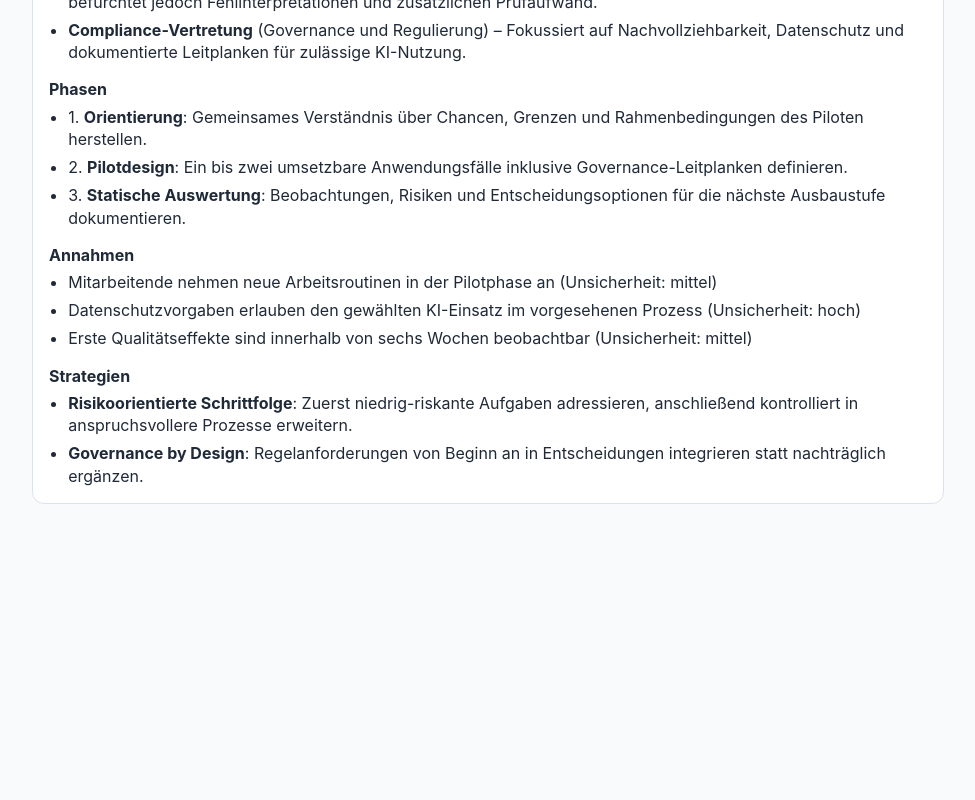
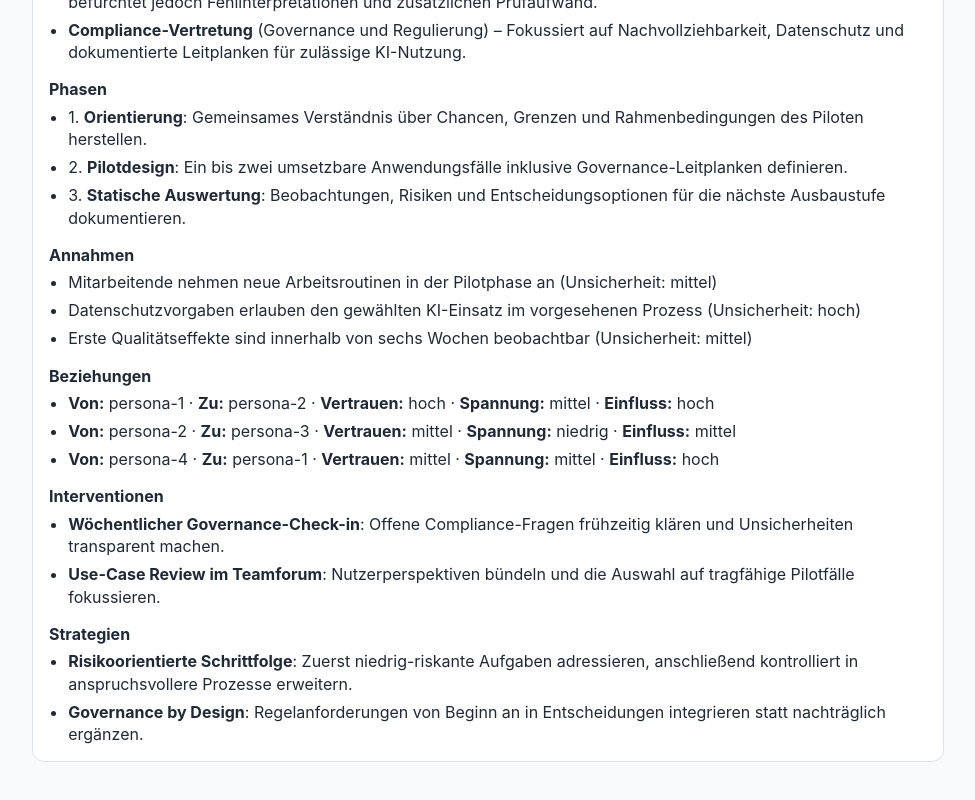
Before and after one commit to Mudler17/szenario-lab, a React (Vite) app: page / in a window 1280 px wide. Shown: the part 832-1632 px from the top of the page, without its empty margins (152-1127 px from the left). Before the commit the page ends 1384 px from the top, so only its background shows below. Built offline with nearby package versions, Linux system fonts and the light colour scheme.

Commit message:
Add read-only relationship and intervention preview sections

```diff
--- a/src/features/scenarios/components/AssumptionList.jsx
+++ b/src/features/scenarios/components/AssumptionList.jsx
@@ -1,5 +1,5 @@
 function AssumptionList({ assumptions }) {
-  if (!assumptions) {
+  if (!Array.isArray(assumptions) || assumptions.length === 0) {
     return null;
   }
 
--- /dev/null
+++ b/src/features/scenarios/components/InterventionList.jsx
@@ -0,0 +1,20 @@
+function InterventionList({ interventions }) {
+  if (!Array.isArray(interventions) || interventions.length === 0) {
+    return null;
+  }
+
+  return (
+    <>
+      <h3>Interventionen</h3>
+      <ul>
+        {interventions.map((intervention) => (
+          <li key={intervention.id}>
+            <strong>{intervention.name}</strong>: {intervention.goal}
+          </li>
+        ))}
+      </ul>
+    </>
+  );
+}
+
+export default InterventionList;
--- a/src/features/scenarios/components/PersonaList.jsx
+++ b/src/features/scenarios/components/PersonaList.jsx
@@ -1,5 +1,5 @@
 function PersonaList({ personas }) {
-  if (!personas) {
+  if (!Array.isArray(personas) || personas.length === 0) {
     return null;
   }
 
--- a/src/features/scenarios/components/PhaseList.jsx
+++ b/src/features/scenarios/components/PhaseList.jsx
@@ -1,5 +1,5 @@
 function PhaseList({ phases }) {
-  if (!phases) {
+  if (!Array.isArray(phases) || phases.length === 0) {
     return null;
   }
 
--- /dev/null
+++ b/src/features/scenarios/components/RelationshipList.jsx
@@ -0,0 +1,22 @@
+function RelationshipList({ relationships }) {
+  if (!Array.isArray(relationships) || relationships.length === 0) {
+    return null;
+  }
+
+  return (
+    <>
+      <h3>Beziehungen</h3>
+      <ul>
+        {relationships.map((relationship) => (
+          <li key={relationship.id}>
+            <strong>Von:</strong> {relationship.from} · <strong>Zu:</strong> {relationship.to} ·{' '}
+            <strong>Vertrauen:</strong> {relationship.trust} · <strong>Spannung:</strong>{' '}
+            {relationship.tension} · <strong>Einfluss:</strong> {relationship.influence}
+          </li>
+        ))}
+      </ul>
+    </>
+  );
+}
+
+export default RelationshipList;
--- a/src/features/scenarios/components/ScenarioPreview.jsx
+++ b/src/features/scenarios/components/ScenarioPreview.jsx
@@ -1,6 +1,8 @@
 import AssumptionList from './AssumptionList';
+import InterventionList from './InterventionList';
 import PersonaList from './PersonaList';
 import PhaseList from './PhaseList';
+import RelationshipList from './RelationshipList';
 import ScenarioSummary from './ScenarioSummary';
 import StrategyList from './StrategyList';
 
@@ -18,6 +20,8 @@ function ScenarioPreview({ scenario }) {
       <PersonaList personas={scenario.personas} />
       <PhaseList phases={scenario.phases} />
       <AssumptionList assumptions={scenario.assumptions} />
+      <RelationshipList relationships={scenario.relationships} />
+      <InterventionList interventions={scenario.interventions} />
       <StrategyList strategies={scenario.strategies} />
     </section>
   );
--- a/src/features/scenarios/components/ScenarioSummary.jsx
+++ b/src/features/scenarios/components/ScenarioSummary.jsx
@@ -1,5 +1,25 @@
 function ScenarioSummary({ scenario }) {
   if (!scenario) {
+    return null;
+  }
+
+  const personas = Array.isArray(scenario.personas) ? scenario.personas : [];
+  const resources = Array.isArray(scenario.resources) ? scenario.resources : [];
+  const phases = Array.isArray(scenario.phases) ? scenario.phases : [];
+  const assumptions = Array.isArray(scenario.assumptions) ? scenario.assumptions : [];
+  const relationships = Array.isArray(scenario.relationships) ? scenario.relationships : [];
+  const interventions = Array.isArray(scenario.interventions) ? scenario.interventions : [];
+  const strategies = Array.isArray(scenario.strategies) ? scenario.strategies : [];
+
+  if (
+    personas.length === 0 &&
+    resources.length === 0 &&
+    phases.length === 0 &&
+    assumptions.length === 0 &&
+    relationships.length === 0 &&
+    interventions.length === 0 &&
+    strategies.length === 0
+  ) {
     return null;
   }
 
@@ -7,13 +27,13 @@ function ScenarioSummary({ scenario }) {
     <>
       <h3>Zusammenfassung</h3>
       <ul>
-        <li>Personas: {scenario.personas.length}</li>
-        <li>Ressourcen: {scenario.resources.length}</li>
-        <li>Phasen: {scenario.phases.length}</li>
-        <li>Annahmen: {scenario.assumptions.length}</li>
-        <li>Beziehungen: {scenario.relationships.length}</li>
-        <li>Interventionen: {scenario.interventions.length}</li>
-        <li>Strategien: {scenario.strategies.length}</li>
+        <li>Personas: {personas.length}</li>
+        <li>Ressourcen: {resources.length}</li>
+        <li>Phasen: {phases.length}</li>
+        <li>Annahmen: {assumptions.length}</li>
+        <li>Beziehungen: {relationships.length}</li>
+        <li>Interventionen: {interventions.length}</li>
+        <li>Strategien: {strategies.length}</li>
       </ul>
     </>
   );
--- a/src/features/scenarios/components/StrategyList.jsx
+++ b/src/features/scenarios/components/StrategyList.jsx
@@ -1,5 +1,5 @@
 function StrategyList({ strategies }) {
-  if (!strategies) {
+  if (!Array.isArray(strategies) || strategies.length === 0) {
     return null;
   }
 
```
Also changed, not shown: src/features/scenarios/README.md, 1 other file (tests, documents, lock files or other folders).
